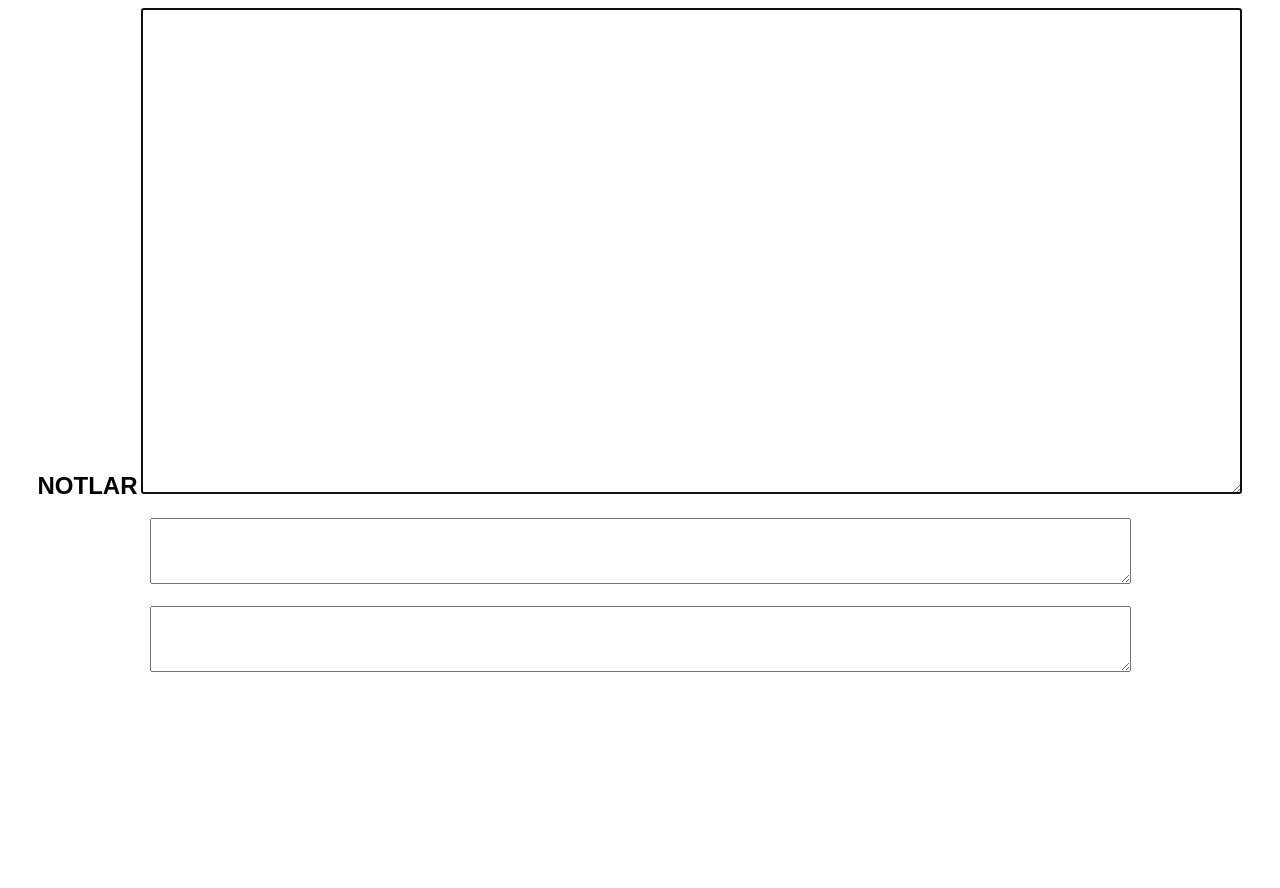
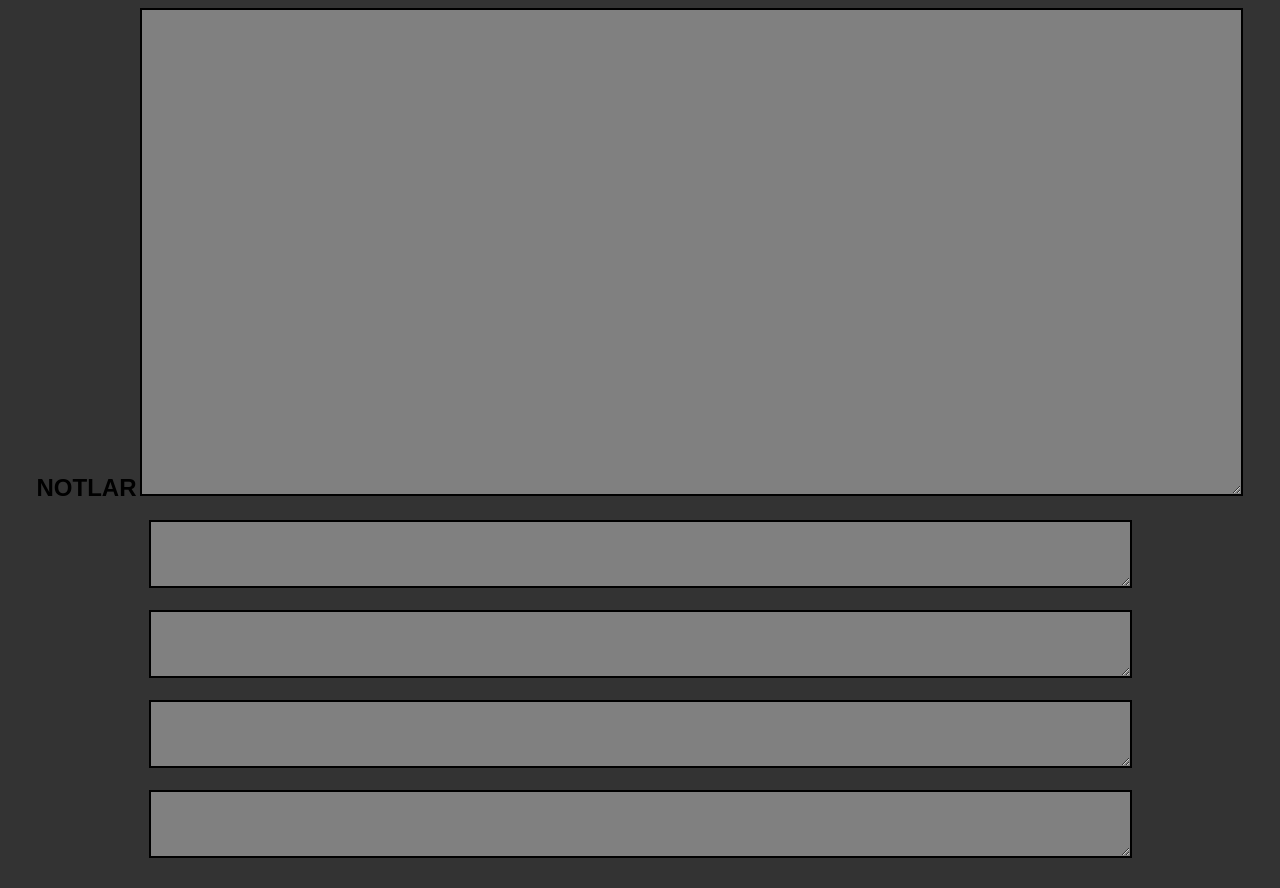
Before and after one commit to hardrisk/notlar, a plain HTML site: page index.html in a window 1280 px wide. Before the commit the page ends 800 px from the top, so only its background shows below. Drawn offline with nearby package versions, Linux system fonts and the light colour scheme.

Commit message:
Update index.html

```diff
--- a/index.html
+++ b/index.html
@@ -3,9 +3,12 @@
 <head>
 <meta charset="UTF-8">
 <title>Notlarım</title>
+<style>
+textarea{outline:none;border:2px solid black;background-color:gray}
+</style>
 </head>
 
-<body>
+<body bgcolor="#333">
 <center>
 
 <script src='https://cdnjs.cloudflare.com/ajax/libs/jquery/3.1.1/jquery.min.js'></script>
@@ -16,7 +19,8 @@
 <textarea autofocus cols="135" rows="32" data-store="1"></textarea><br><br>
 <textarea cols="120" rows="4" data-store="2"></textarea><br><br>
 <textarea cols="120" rows="4" data-store="3"></textarea><br><br>
-
+<textarea cols="120" rows="4" data-store="4"></textarea><br><br>
+<textarea cols="120" rows="4" data-store="5"></textarea><br><br>
 </center>
 
 </body>
```
